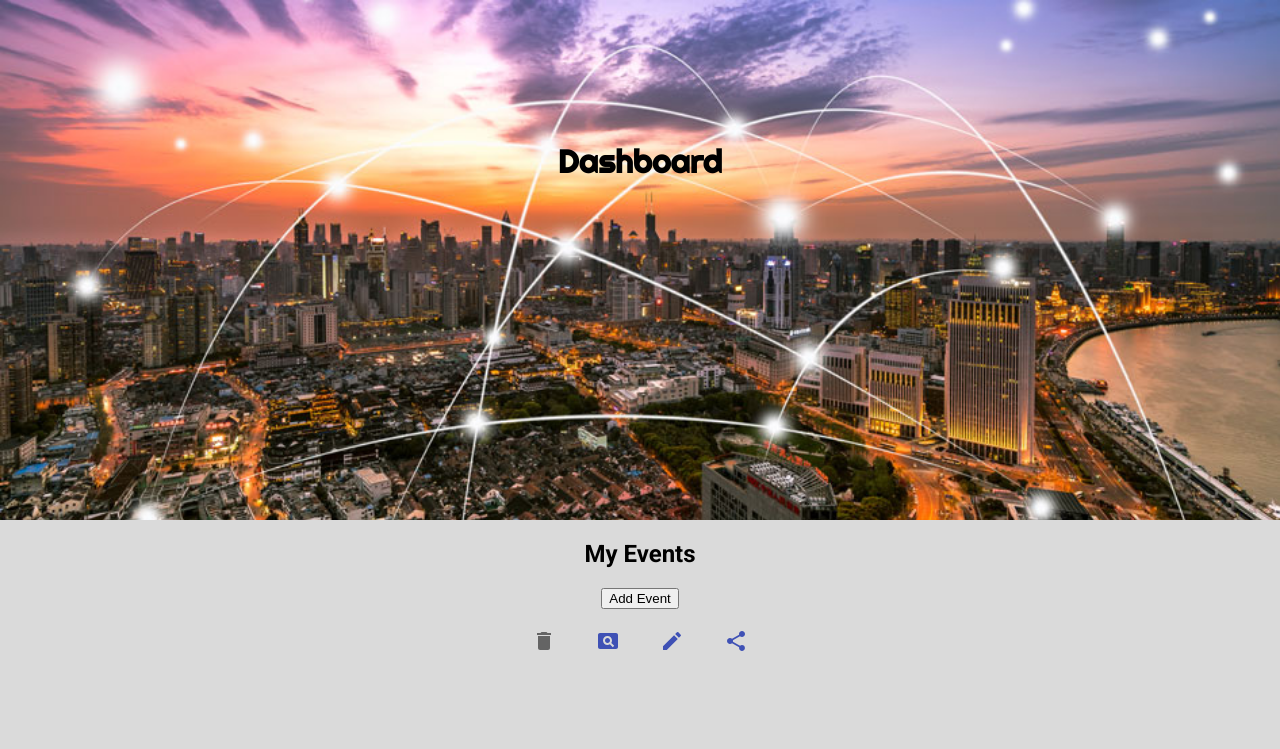
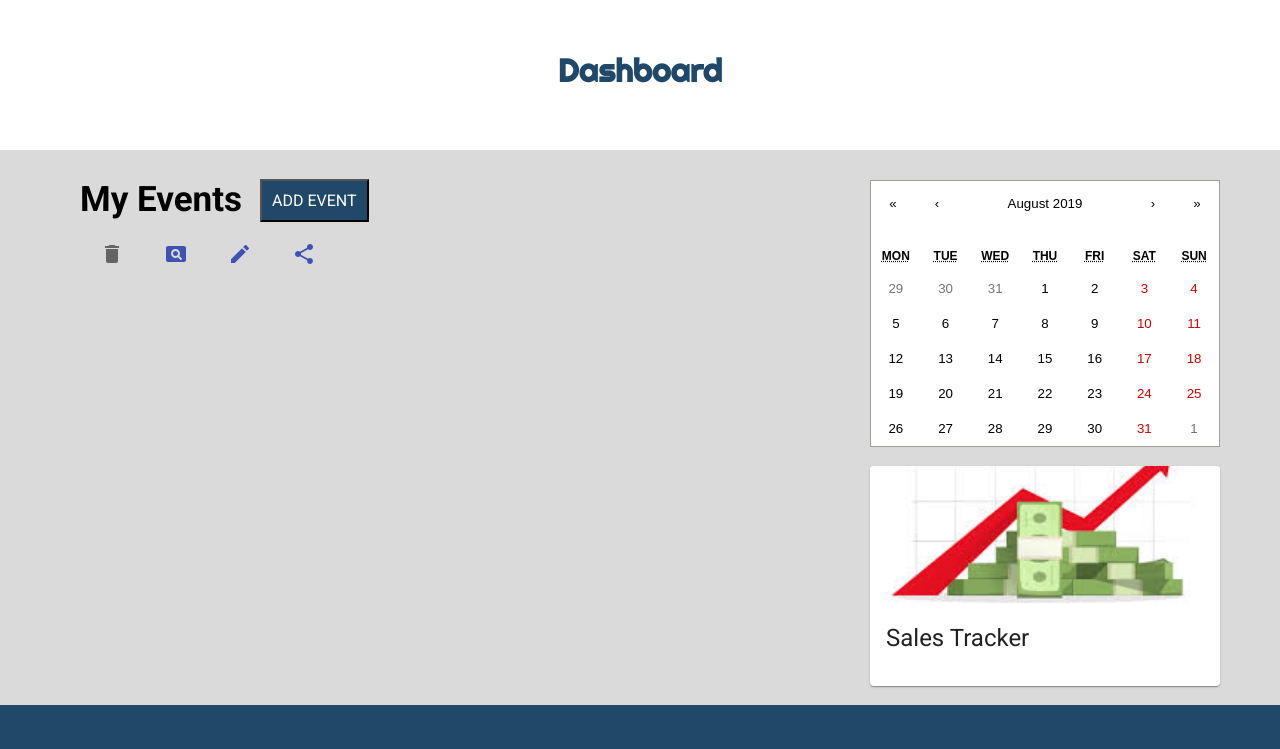
Before and after one commit to life-happens/life-happens, a React (Create React App) app in the folder client/: page /user/dashboard in a window 1280 px wide. Shown: the top 749 px of the page. Built offline with nearby package versions, Linux system fonts and the light colour scheme.

Commit message:
added header to dashboard and styled the page a bit

```diff
--- a/client/src/components/events/index.js
+++ b/client/src/components/events/index.js
@@ -2,14 +2,57 @@ import React from "react";
 import "./style.css";
 import SimpleModal from "../modal";
 import IconButtons from "../buttons";
+import Calendar from "react-calendar";
+import Grid from "@material-ui/core/Grid";
+import Card from "@material-ui/core/Card";
+import CardMedia from "@material-ui/core/CardMedia";
+import CardContent from "@material-ui/core/CardContent";
+import Typography from "@material-ui/core/Typography";
+import SaleImage from "../../resources/images/saleGraph.jpg"
 
 function Event({ children }) {
   return (
-    <div className="event-container">
-      <h2> My Events</h2>
+    <Grid container justify="center">
+    <Grid item xs={3}>
+    {/* <div className="event-container"> */}
+      <h2 className="eventHeader"> My  Events</h2>
       <SimpleModal />
-      <IconButtons />
-    </div>
+      <div className="event_buttons">
+      <IconButtons  />
+      </div>
+      </Grid>
+      <Grid item xs={3}>
+      </Grid>
+      <Grid item xs={3}>
+      <div className="calendar">
+      <Calendar />
+      <Grid item xs={3}>
+      </Grid>
+      <Grid item xs={3}>
+      </Grid>
+      <br></br>
+      <Grid item xs={12}>
+      <Card>
+            <CardMedia
+              component="img"
+              alt="Sale Graph"
+              height="140"
+              image={SaleImage}
+              title="Sale Graph"
+            />
+            <CardContent>
+              <Typography gutterBottom variant="h5" component="h2">
+                Sales Tracker
+              </Typography>
+            </CardContent>
+          </Card>
+      </Grid>
+      <br></br>
+      </div>
+      </Grid>
+      </Grid>
+
+
   );
 }
 export default Event;
--- a/client/src/components/events/style.css
+++ b/client/src/components/events/style.css
@@ -1,6 +1,26 @@
 .event-container {
   text-align: center;
-  margin: 10px;
+  margin: 0px;
   background-color: #dadada;
-  height: 200px;
+  /* height: 200px; */
 }
+
+
+.eventHeader {
+  /* text-align:center; */
+  justify-content: left;
+  font-size: 35px;
+  display: inline-block;
+  margin-left: -80px;
+}
+ .event_buttons {
+  justify-content: left;
+  display: inline-block;
+  margin-left: -80px;
+}
+.calendar {
+  /* margin-top: 30px; */
+  display: inline-block;
+  margin-block-start: 30px;
+  margin-inline-start: 70px;
+  }
--- a/client/src/components/examples/index.js
+++ b/client/src/components/examples/index.js
@@ -7,9 +7,11 @@ import CardMedia from "@material-ui/core/CardMedia";
 import CardContent from "@material-ui/core/CardContent";
 import Typography from "@material-ui/core/Typography";
 
+
 function Examples({ children }) {
   return (
     <div className="exampleContainer">
+      <br />
       <h1>Examples</h1>
       <Grid container justify="center">
         <Grid item xs={2}>
@@ -32,7 +34,9 @@ function Examples({ children }) {
           </Card>
         </Grid>
       </Grid>
+      <br />
     </div>
+
   );
 }
 export default Examples;
--- a/client/src/components/modal/index.js
+++ b/client/src/components/modal/index.js
@@ -49,7 +49,7 @@ export default function SimpleModal() {
   return (
     <div className="wrapper">
       <div>
-        <button type="button" onClick={handleOpen}>
+        <button className="add_event_button"type="button" onClick={handleOpen}>
           Add Event
         </button>
       </div>
--- a/client/src/components/modal/style.css
+++ b/client/src/components/modal/style.css
@@ -8,3 +8,16 @@
 .wrapper {
   text-align: center;
 }
+
+.add_event_button {
+  display: inherit;
+  margin-inline-start: 100px;
+  cursor: pointer;
+  text-transform: uppercase;
+  padding: 10px;
+  background: #204969;
+  color: white;
+  margin-top: -70px;
+  font-family: "Roboto", sans-serif;
+  font-size: 16px;
+}
--- a/client/src/main.css
+++ b/client/src/main.css
@@ -50,12 +50,19 @@ h1 {
   text-align: center;
 }
 .exampleContainer {
-  background-color: #3c415e;
+  background-color: #738598;
 }
-#calendar {
-  /* background-color: white; */
-  color:black;
-}
+
 /* .reg_container{
     background: #204969;
 } */
+
+.dash_Header {
+  text-align: center;
+  height: 100px;
+  background-color: white;
+  margin: 0;
+  color:#204969;
+  padding-top: 50px;
+  font-family: "Righteous", cursive;
+}
--- a/client/src/pages/Dashboard.js
+++ b/client/src/pages/Dashboard.js
@@ -1,21 +1,16 @@
 import React, { Component } from "react";
-import Jumbotron from "../components/jumbotron/index";
 import Events from "../components/events/index";
-// import Header from "../components/header_footer/Header";
 import Footer from "../components/header_footer/Footer";
 import Calendar from "../components/calendar";
+
 
 class Dashboard extends Component {
   render() {
     return (
       <div>
-        {/* <Header /> */}
-        <Jumbotron>
-          <h1>Dashboard</h1>
-        </Jumbotron>
-
+         <h1 className="dash_Header">Dashboard</h1>
         <Events />
-        <Calendar />
+        {/* <Calendar /> */}
         <Footer />
       </div>
     );
```
Also changed, not shown: client/src/resources/images/saleGraph.jpg (added).
